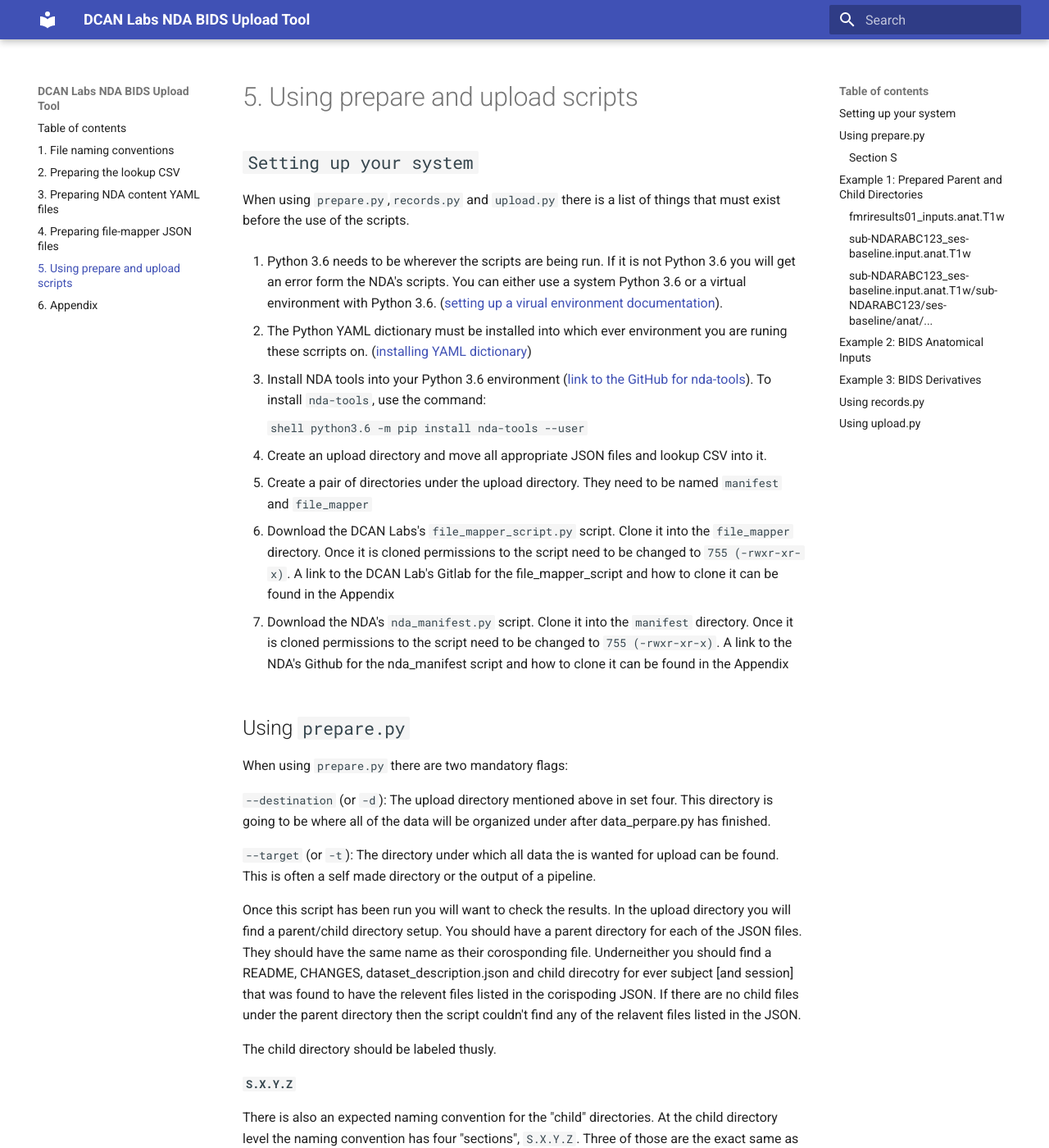
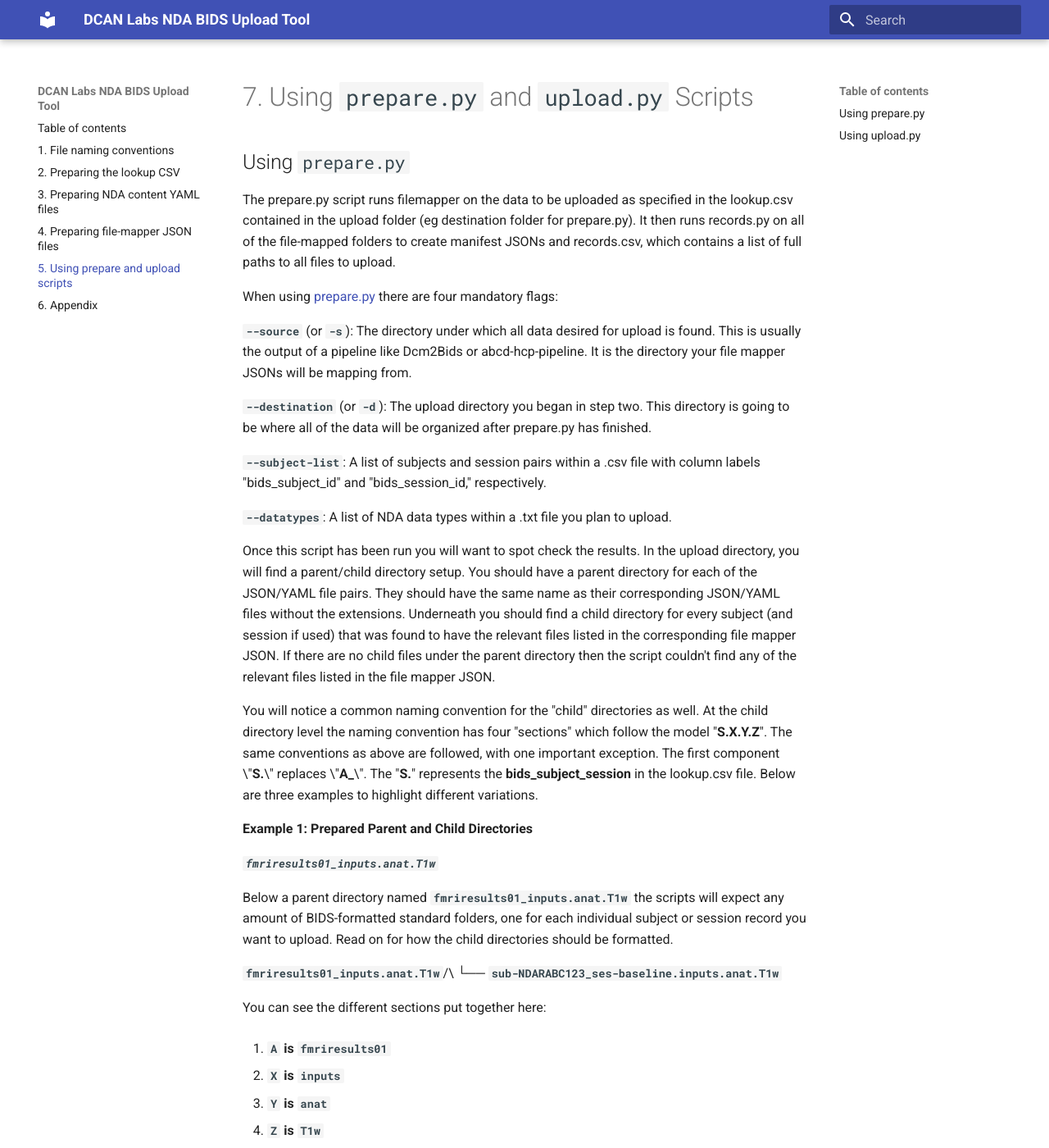
Before and after one commit to DCAN-Labs/nda-bids-upload, an MkDocs documentation site: the page built from docs/scripts.md, in a window 1280 px wide and 1400 px high. Shown: the whole window at 82% size. Built offline with MkDocs 1.6.1 and Material for MkDocs 9.7.7, drawn with Linux system fonts in a browser that asks for light colours; old or Windows-style settings are respelled for this version of MkDocs; some of the changed text lies outside the part shown.

Commit message:
Update scripts.md

````diff
--- a/docs/scripts.md
+++ b/docs/scripts.md
@@ -1,149 +1,170 @@
-# 5. Using prepare and upload scripts
-
-## `Setting up your system`
-
-When using `prepare.py`,`records.py` and `upload.py` there is a list of things that must exist before the use of the scripts.
-
-1. Python 3.6 needs to be wherever the scripts are being run.  If it is not Python 3.6 you will get an error form the NDA's scripts.  You can either use a system Python 3.6 or a virtual environment with Python 3.6.  ([setting up a virual environment documentation](https://docs.python.org/3.6/tutorial/venv.html)).
-
-2. The Python YAML dictionary must be installed into which ever environment you are runing these scrripts on. ([installing YAML dictionary](https://pypi.org/project/PyYAML/))
-
-3. Install NDA tools into your Python 3.6 environment ([link to the GitHub for nda-tools](https://github.com/NDAR/nda-tools)).  To install `nda-tools`, use the command:
-
-    ```shell
-    python3.6 -m pip install nda-tools --user
-    ```
-
-4. Create an upload directory and move all appropriate JSON files and lookup CSV into it.
-
-5. Create a pair of directories under the upload directory. They need to be named `manifest` and `file_mapper`
-
-6. Download the DCAN Labs's `file_mapper_script.py` script.  Clone it into the `file_mapper` directory.  Once it is cloned permissions to the script need to be changed to `755 (-rwxr-xr-x)`.  A link to the DCAN Lab's Gitlab for the file_mapper_script and how to clone it can be found in the Appendix
-
-7. Download the NDA's `nda_manifest.py` script.  Clone it into the `manifest` directory.  Once it is cloned permissions to the script need to be changed to `755 (-rwxr-xr-x)`.  A link to the NDA's Github for the nda_manifest script and how to clone it can be found in the Appendix
+# 7. Using `prepare.py` and `upload.py` Scripts
 
 ## Using `prepare.py`
 
-When using `prepare.py` there are two mandatory flags:
+The prepare.py script runs filemapper on the data to be uploaded as
+specified in the lookup.csv contained in the upload folder (eg
+destination folder for prepare.py). It then runs records.py on all of
+the file-mapped folders to create manifest JSONs and records.csv, which
+contains a list of full paths to all files to upload.
 
-`--destination` (or `-d`): The upload directory mentioned above in set four. This directory is going to be where all of the data will be organized under after data_perpare.py has finished.
+When using
+[prepare.py](https://github.com/DCAN-Labs/nda-bids-upload/blob/master/prepare.py)
+there are four mandatory flags:
 
-`--target` (or `-t`): The directory under which all data the is wanted for upload can be found. This is often a self made directory or the output of a pipeline.
+**`--source`** (or **`-s`**): The directory under which all data desired
+for upload is found. This is usually the output of a pipeline like
+Dcm2Bids or abcd-hcp-pipeline. It is the directory your file mapper
+JSONs will be mapping from.
 
-Once this script has been run you will want to check the results. In the upload directory you will find a parent/child directory setup. You should have a parent directory for each of the JSON files. They should have the same name as their corosponding file. Underneither you should find a README, CHANGES, dataset_description.json and child direcotry for ever subject [and session] that was found to have the relevent files listed in the corispoding JSON. If there are no child files under the parent directory then the script couldn't find any of the relavent files listed in the JSON.
+**`--destination`** (or **`-d`**): The upload directory you began in step
+two. This directory is going to be where all of the data will be
+organized after prepare.py has finished.
 
-The child directory should be labeled thusly.
+**`--subject-list`**: A list of subjects and session pairs within a .csv
+file with column labels "bids_subject_id" and "bids_session_id,"
+respectively.
 
-**`S.X.Y.Z`**
+**`--datatypes`**: A list of NDA data types within a .txt file you plan
+to upload.
 
-There is also an expected naming convention for the "child" directories.  At the child directory level the naming convention has four "sections", `S.X.Y.Z`.  Three of those are the exact same as above, `"X.Y.Z"`.  The first is `"S."` instead of `"A_"` (the `"."` instead of `"_"` is intentional).
+Once this script has been run you will want to spot check the results.
+In the upload directory, you will find a parent/child directory setup.
+You should have a parent directory for each of the JSON/YAML file pairs.
+They should have the same name as their corresponding JSON/YAML files
+without the extensions. Underneath you should find a child directory for
+every subject (and session if used) that was found to have the relevant
+files listed in the corresponding file mapper JSON. If there are no
+child files under the parent directory then the script couldn't find any
+of the relevant files listed in the file mapper JSON.
 
-### Section `S`
+You will notice a common naming convention for the "child" directories
+as well. At the child directory level the naming convention has four
+"sections" which follow the model "**S.X.Y.Z**". The same conventions as
+above are followed, with one important exception. The first component
+\"**S.**\" replaces \"**A\_**\". The "**S.**" represents the
+**bids_subject_session** in the lookup.csv file. Below are three
+examples to highlight different variations.
 
-Defined like this:
+**Example 1: Prepared Parent and Child Directories**
 
-**`sub-<subjectlabel>[_ses-<sessionlabel>]`**
+***`fmriresults01_inputs.anat.T1w`***
 
-Where:
+Below a parent directory named **`fmriresults01_inputs.anat.T1w`** the
+scripts will expect any amount of BIDS-formatted standard folders, one
+for each individual subject or session record you want to upload. Read
+on for how the child directories should be formatted.
 
-* `<subjectlabel>` needs to be replaced by your actual BIDS-standard subject label
-* `<sessionlabel>` needs to be replaced by your actual BIDS-standard session label
-* The square brackets around `[_ses-<sessionlabel>]` implies this block is optional, but it should be used if you have multiple sessions for single subjects within a dataset.
-
-Remember: BIDS labels (`<subjectlabel>` and `<sessionlabel>`) are **ONLY** alphanumeric.  Spaces, underscores, hyphens, and any other seperators are **NOT ALLOWED**.
-
-## Example 1: Prepared Parent and Child Directories
-
-### `fmriresults01_inputs.anat.T1w`
-
-Below a parent directory named `fmriresults01_inputs.anat.T1w` the scripts will expect any amount of BIDS-formatted standard folders, one for each individual subject or session record you want to upload.  Read on for how the child directories should be formatted.
-
-```ascii
-fmriresults01_inputs.anat.T1w/
-└── sub-NDARABC123_ses-baseline.inputs.anat.T1w
-```
+**`fmriresults01_inputs.anat.T1w`**/\
+└── **`sub-NDARABC123_ses-baseline.inputs.anat.T1w`**
 
 You can see the different sections put together here:
 
-1. `A` is `fmriresults01`
-1. `X` is `inputs`
-1. `Y` is `anat`
-1. `Z` is `T1w`
-1. `S` is `sub-NDARABC123_ses-baseline`, (the session is being labeled)
-    * `<subjectlabel>` is `NDARABC123`
-    * `<sessionlabel>` is `baseline`
+1.  **`A` is `fmriresults01`**
 
-### `sub-NDARABC123_ses-baseline.input.anat.T1w`
+2.  **`X` is `inputs`**
 
-Within all child directories there **MUST** be a valid BIDS standard directory hierarchy underneath that follows a standard BIDS folder layout **from the top folder**.
+3.  **`Y` is `anat`**
 
-For inputs, use the Official BIDS Validator to check for validity.  For derivatives, remember that there should be `derivatives/<pipeline>` prior to your subject-specific and session-specific derivative folders.
+4.  **`Z` is `T1w`**
 
-For example, starting with the prepared child directory:
+5.  **`S` is `sub-NDARABC123_ses-baseline`, (the session is being labeled)**
 
-### `sub-NDARABC123_ses-baseline.input.anat.T1w/sub-NDARABC123/ses-baseline/anat/...`
+-   **`<subjectlabel>` is `NDARABC123`**
 
-The final directory structure from the parent directory down should follow like the examples below.
+-   **`<sessionlabel>` is `baseline`**
 
-## Example 2: BIDS Anatomical Inputs
+Within all child directories you will find a directory hierarchy created
+by your file mapper JSONs underneath.
 
-```ascii
-fmriresults01_inputs.anat.T1w/
-└── sub-NDARABC123_ses-baseline.inputs.anat.T1w
-    ├── CHANGES
-    ├── dataset_description.json
-    ├── README
-    └── sub-NDARABC123
-        └── ses-baseline
-            └── anat
-                ├── sub-NDARABC123_ses-baseline_T1w.json
-                └── sub-NDARABC123_ses-baseline_T1w.nii.gz
-```
+For BIDS inputs, use the official BIDS Validator to check for validity.
+For BIDS derivatives, remember that there should be
+**`derivatives/<pipeline>`** prior to your subject-specific and
+session-specific derivative folders.
 
-## Example 3: BIDS Derivatives
+For example, starting from the prepared child directory:
 
-```ascii
-fmriresults01_derivatives.func.runs_task-rest/
-└── sub-NDARABC123_ses-baseline.derivatives.func.runs_task-rest
-    └── derivatives
-        └── abcd-hcp-pipeline
-            └── sub-NDARABC123
-                └── ses-baseline
-                    └── func
-                        ├── sub-NDARABC123_ses-baseline_task-rest_run-1_bold_timeseries.dtseries.nii
-                        ├── sub-NDARABC123_ses-baseline_task-rest_run-1_motion.tsv
-                        ├── sub-NDARABC123_ses-baseline_task-rest_run-2_bold_timeseries.dtseries.nii
-                        └── sub-NDARABC123_ses-baseline_task-rest_run-2_motion.tsv
-```
+**sub-NDARABC123_ses-baseline.input.anat.T1w/sub-NDARABC123/ses-baseline/anat**
 
-If you directoried do not look to be formatted correctly please check your JSON files for proper formatting.
+The final directory structure from the parent directory down should
+follow like the examples below.
 
-## Using `records.py`
+**Example 2: BIDS Anatomical Inputs**
 
-When using `records.py` there are three mandatory flags:
+**`fmriresults01_inputs.anat.T1w`**/\
+└── **`sub-NDARABC123_ses-baseline.inputs.anat.T1w`**\
+    ├── `CHANGES`\
+    ├── `dataset_description.json`\
+    ├── `README`\
+    └── `sub-NDARABC123`\
+        └── `ses-baseline`\
+            └── `anat`\
+                ├── `sub-NDARABC123_ses-baseline_T1w.json`\
+                └── `sub-NDARABC123_ses-baseline_T1w.nii.gz`
 
-`--source` (or `-s`): The upload directory mentioned above in set four.
+**Example 3: BIDS Derivatives**
 
-`--lookup` (or `-l`): The lookup flag expects the complete path to the lookup.csv that was covered in part 2 of this README.
+**`fmriresults01_derivatives.func.runs_task-rest`**/\
+└── **`sub-NDARABC123_ses-baseline.derivatives.func.runs_task-rest`**\
+    └── `derivatives`\
+       └── `abcd-hcp-pipeline`\
+           └── `sub-NDARABC123`\
+               └── `ses-baseline`\
+                   └── `func`\
+                       ├──
+`sub-NDARABC123_ses-baseline_task-rest_run-1_bold_timeseries.dtseries.nii`\
+                       ├──
+`sub-NDARABC123_ses-baseline_task-rest_run-1_motion.tsv`\
+                       ├──
+`sub-NDARABC123_ses-baseline_task-rest_run-2_bold_timeseries.dtseries.nii`\
+                       └──
+`sub-NDARABC123_ses-baseline_task-rest_run-2_motion.tsv`
 
-`--manifest` (or `-m`): The manifest flag expects the complete path to the `nda_manifest.py` script mentioned at the head of this section of the README.
+If your directories are not formatted correctly please check your file
+mapper JSON files for proper formatting.
 
 ## Using `upload.py`
 
-When using `upload.py` there are three mandatory flags:
+The upload.py script uses records.csv (generated by prepare.py above) to
+split the files to be uploaded into batches of 500. For each batch, the
+script loops through each of the file paths to generate and run the
+necessary upload command using NDA-tools.
 
-`--collection` (or `-c`): The collection flag needs an **NDA Collection ID**.
+When using upload.py there are three mandatory arguments:
 
-`--source` (or `-s`): The source flag expects the complete path to the parent directory from part 1 of this README.  The expected basename of the provided path should have the structure `A_X.Y.Z`.  The script will fail if this is not the case.
+**`--collection`** (or **`-c`**): The collection flag needs an **NDA
+Collection ID**. You can find collection IDs in the [NDA
+repository](https://nda.nih.gov/). For instance, the ABCC
+is 3165, ASD-BIDS is 1955, ADHD-BIDS years 1-8 is 2857, and ADHD-BIDS
+years 9-12 is 3222.
 
-`--ndavtcmd` (or `-vt`): The ndavtcmd flag expects the direct path to the `vtcmd` script.
+**`--source`** (or **`-s`**): The source flag expects the complete path to
+the **A_X.Y.Z** subfolder within the **destination** directory from
+**prepare.py**. This should be the exact same path as the **`--source`**
+specified for **prepare.py**. The expected basename of the provided path
+MUST have the structure **A_X.Y.Z**. The script will fail if this is not
+the case.
 
-Examples:
+**`--ndavtcmd`** (or **`-vt`**): The ndavtcmd flag expects the absolute
+path to the vtcmd script.
 
-```bash
-# Maybe it is in your local Python installation binaries folder
-~/.local/bin/vtcmd
+> *Example \--ndavtcmd:*
+>
+> *\# if it is in your local Python installation binaries folder*\
+> `~/.local/bin/vtcmd`
 
-# Or maybe a Python virtualenv you made in the "..." folder
-.../virtualenv/bin/vtcmd
-```
+The first time this script is run, you will be prompted for your NIMH
+username and password, which is then stored in
+**\~/.NDATools/settings.cfg.** Find the upload logs, validation results,
+and submission package here: **\~/NDA/nda-tools/vtcmd**
+
+**When to contact the NDA Helpdesk**
+
+If all goes well in ***upload.py***, you should contact the NDA helpdesk
+as soon as possible after uploading and indicate that you are ready for
+the NDA's Quality Assurance (QA) checks on your collection's data.
+
+If all does not go well, make sure to read your NDA-specific upload log
+files, double-check the standard output streams (stdout) of your upload
+script runs, and double-check the submission status within your NDA
+collection's website tab on **Submissions**.
````
